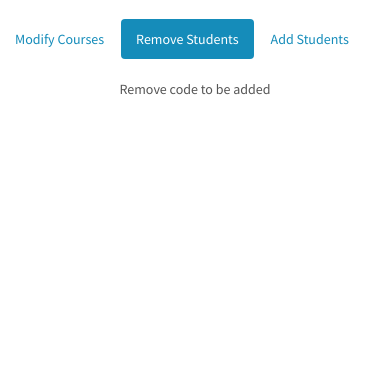
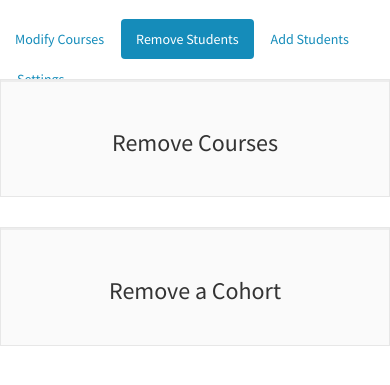
Before and after one commit to oreo21/TeamProhphit, a Flask app: page /admin_home/ in a window 390 px wide, after a click on "Remove Students"; the page is wider, and only the part inside the window is pictured. Shown: the part 55-440 px from the top of that part. Run offline with Flask 2, Linux system fonts and the light colour scheme; the visitor is signed in with stand-in values (Sample User, id 1); data that the repository does not hold is empty; some libraries are stand-ins or nearby versions.

Commit message:
added more base html files + their params, cleaning

```diff
--- a/app.py
+++ b/app.py
@@ -83,8 +83,8 @@ def logout():
 @app.route('/student_home/')
 def student_home():
     #NOTE: dummy variables for now
-    #if 'student' not in session:
-    #    return redirect(url_for('oauth_testing'))
+    if 'student' not in session:
+        return redirect(url_for('oauth_testing'))
     numAps = 3
     aps = ['first','second','third','fourth','fifth']
     return render_template('student_home.html', numAps = numAps, aps=aps)
@@ -96,19 +96,51 @@ def signup():
 
 @app.route('/admin_home/')
 def admin_home():
-    getdept = db_manager.list_departments()
-    print getdept
     if 'admin' not in session:
         return redirect(url_for('oauth_testing'))
     courses = ['HGS44XE','HGS44XW','HPS21X']
-    return render_template('admin_home.html', courses= courses, login=True, depts=getdept)
+    getdept = db_manager.list_departments()
+    cohorts = ['2017','2018','2019','2020']
+    return render_template('admin_home.html', courses= courses, login=True, depts=getdept, cohorts=cohorts)
+
+@app.route("/settings/", methods=['POST'])
+def settings():
+    if 'shut_down' in request.form:
+        #shut down function
+        print 'shut down'
+    else:
+        #export
+        print 'export'
+    return redirect(url_for('admin_home'))
 
 @app.route("/search/")
 def search():
     query = request.query_string[7:]
     results = db_manager.get_student(query)
-    return render_template("search.html",student=results)
-    """
+    courses = db_manager.get_APs()
+    return render_template("search.html",student=results,osis=query, courses=courses)
+
+@app.route("/modify_student/", methods = ['POST'])
+def modify_student():
+    #cohort
+    if 'cohort' in request.form:
+        cohort = request.form['cohort']
+    #selections; returns list
+    if 'selections' in request.form:
+        selections = request.form.getlist('selections')
+    #exceptions; returns list
+    if 'exceptions' in request.form:
+        exceptions = request.form.getlist('exceptions')
+    #number of aps
+    if 'amount' in request.form:
+        amount = request.form['amount']
+    return redirect(url_for('home'))
+
+@app.route("/delete_student/", methods = ['POST'])
+def delete_student():
+    return redirect(url_for('home'))
+
+"""
 {u'cohort': u'2017',
 u'first_name': u'Moe',
 u'last_name': u'Szyslak',
@@ -162,10 +194,16 @@ u'overall_average': 0,
 u'id': u'111111128'}
 
     """
-@app.route('/rm/')
-def rm():
-    course = request.form['course']
+@app.route('/rm_courses/', methods=["POST"])
+def rm_course():
+    #returns list
+    courses = request.form.getlist('course')
     #NOTE: function to remove course
+    return redirect(url_for('home'))
+
+@app.route('/rm_cohort/', methods=["POST"])
+def rm_cohort():
+    cohort = request.form['cohort']
     return redirect(url_for('home'))
 
 #options for editing course
@@ -173,12 +211,13 @@ def rm():
 def mod(course):
     #NOTE: will eventually be list of courses in same dep't that can be prereqs
     courses = ['HGS44XE','HGS44XW','HPS21X']
-    depts = db_manager.list_departments()
     course_info = db_manager.get_course(course)
-    return render_template('modify.html',course=str(course),courses=courses,depts=depts,course_info = course_info, special=True)
+    #hardcoded for now
+    cohorts = ['2017','2016','2015','2014']
+    return render_template('modify.html',course=str(course),courses=courses,course_info = course_info, special=True, cohorts=cohorts)
 
 #does actual editing of course
-@app.route('/modifyCourse/')
+@app.route('/modifyCourse/', methods = ['POST', 'GET'])
 def modifyCourse():
     return redirect(url_for('adHome'))
 
--- a/templates/admin_home.html
+++ b/templates/admin_home.html
@@ -14,6 +14,7 @@
     <li class="active"><a href="#mod" data-toggle="tab">Modify Courses</a></li>
     <li><a href="#rmv" data-toggle="tab">Remove Students</a></li>
     <li><a href="#add" data-toggle="tab">Add Students</a></li>
+    <li><a href="#settings" data-toggle="tab">Settings</a></li>
     <div id="myTabContent" class="tab-content">
         <div class="tab-pane fade active in" id="add">
           <br><br><br>
@@ -26,7 +27,84 @@
 
         <div class="tab-pane fade" id="rmv">
           <br><br><br>
-          <p>Remove code to be added</p>
+          <div class="row">
+
+            <div class="col-md-6">
+              <div class="jumbotron" id="course_button">
+                <h3>Remove Courses</h3>
+              </div>
+              <div id="course">
+                <form action="/rm_courses/" method="POST" class="form-horizontal">
+                  {%for course in courses%}
+                  <!--pass course name into remove function-->
+                  <p><input type="checkbox" name="course" value ="{{course}}">{{course}}</p>
+
+                  {%endfor%}
+                </form>
+                <p><input type="submit" value="Submit" class="btn btn-info"></p>
+              </div>
+            </div>
+
+            <!-- remove a cohort -->
+            <div class="col-md-6">
+              <div class="jumbotron" id="cohort_button">
+                <h3>Remove a Cohort</h3>
+              </div>
+              <div id="cohort">
+                <form action="/rm_cohort/" method="POST" class="form-horizontal">
+                  <p><select name="cohort">
+                    {%for cohort in cohorts%}
+                      <option value="{{cohort}}">{{cohort}}</option>
+                    {%endfor%}
+                  </select></p>
+                  <p><input type="submit" value="Submit" class="btn btn-info"></p>
+                </form>
+              </div>
+            </div>
+          </div>
+
+          <script>
+
+            var course_button = document.getElementById('course_button');
+            var cohort_button = document.getElementById('cohort_button');
+
+            var course = document.getElementById('course');
+            var cohort = document.getElementById('cohort');
+
+            var course_shown = false;
+            var cohort_shown = false;
+
+            course.style.display = 'none';
+            cohort.style.display = 'none';
+
+            var display_course = function(){
+              if (course_shown){
+                course.style.display = 'none';
+                course_shown = false;
+              }
+
+              else{
+                course.style.display = 'block';
+                course_shown = true;
+              }
+            }
+
+            var display_cohort = function(){
+              if (cohort_shown){
+                cohort.style.display = 'none';
+                cohort_shown = false;
+              }
+
+              else{
+                cohort.style.display = 'block';
+                cohort_shown = true;
+              }
+            }
+
+            course_button.addEventListener('click',display_course);
+            cohort_button.addEventListener('click',display_cohort);
+
+          </script>
         </div>
 
         <div class="tab-pane fade" id="mod">
@@ -61,6 +139,22 @@
           {% endfor %}
 
         </div>
+      <div class="tab-pane fade" id="settings">
+        <br><br><br>
+        <div class="jumbotron">
+            <h2>Settings</h2>
+        </div>
+        <div class="row text-center">
+          <form action="/settings/" method="POST">
+            <div class="col-md-6">
+              <input type="submit" name="export" class="btn btn-large btn-info" value="Export Information"/>
+            </div>
+            <div class="col-md-6">
+              <input type="submit" name="shut_down" class="btn btn-large btn-info" value="Shut Down Website"/>
+            </div>
+          </div>
+        </form>
+      </div>
     </div>
   </ul>
 {%endblock%}
```
Also changed, not shown: templates/modify.html (+7 -9 lines), templates/search.html (+66 -3 lines).
